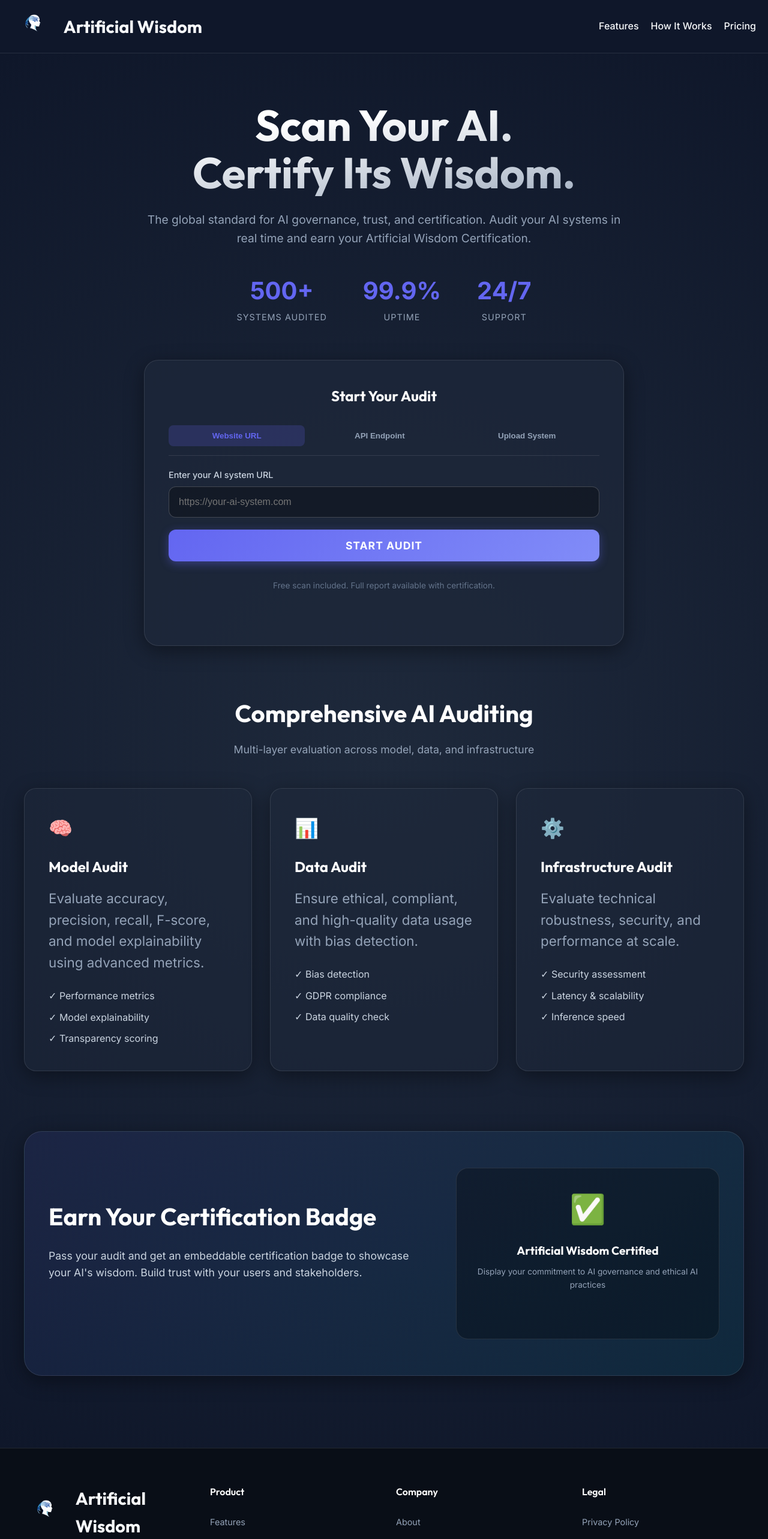
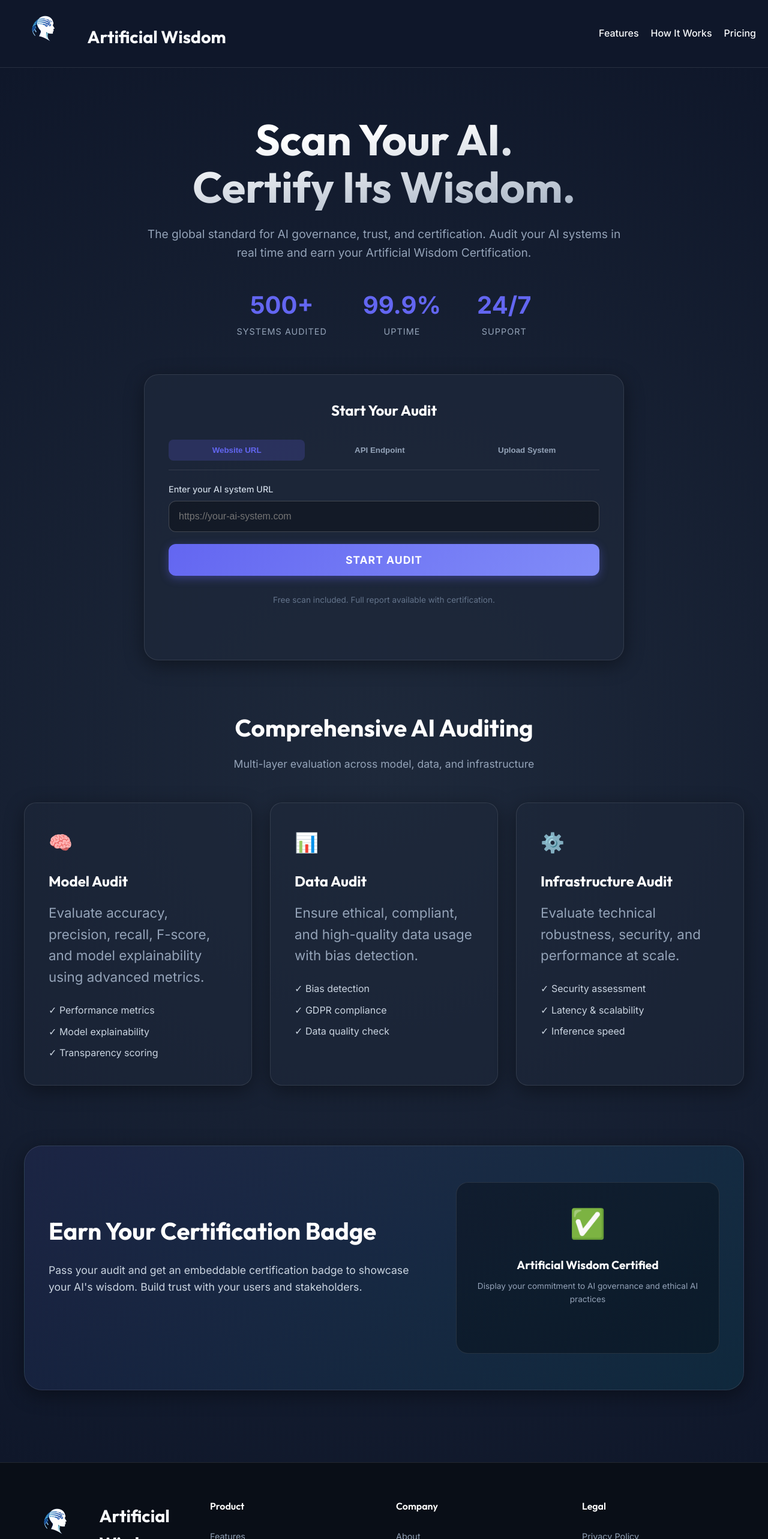
Before and after one commit to omarboudaya-max/ArtificialWisdomReport, a Next.js app in the folder frontend/: page / in a window 1280 px wide. Shown: the top 2566 px of the page at 60% size. Built offline with nearby package versions, Linux system fonts and the light colour scheme.

Commit message:
Enlarge logo and align with text vertically

```diff
--- a/frontend/src/app/dashboard/page.tsx
+++ b/frontend/src/app/dashboard/page.tsx
@@ -293,9 +293,9 @@ function DashboardContent() {
         {/* PV Header */}
         <div style={{ display: 'flex', justifyContent: 'space-between', borderBottom: '2px solid #1e293b', paddingBottom: '20px', marginBottom: '30px' }}>
           <div>
-            <div style={{ fontSize: '24px', fontWeight: 'bold', color: '#1e293b', display: 'flex', alignItems: 'center' }}>
-              <img src="/logo.png" alt="Artificial Wisdom Logo" style={{ height: '32px', marginRight: '10px' }} />
-              Artificial Wisdom
+            <div style={{ fontSize: '28px', fontWeight: 'bold', color: '#1e293b', display: 'flex', alignItems: 'center' }}>
+              <img src="/logo.png" alt="Artificial Wisdom Logo" style={{ height: '56px', marginRight: '15px', objectFit: 'contain' }} />
+              <span style={{ transform: 'translateY(4px)' }}>Artificial Wisdom</span>
             </div>
             <div style={{ fontSize: '12px', color: '#64748b', marginTop: '5px' }}>The Global Standard for AI Governance</div>
           </div>
--- a/frontend/src/app/page.tsx
+++ b/frontend/src/app/page.tsx
@@ -35,8 +35,8 @@ export default function Home() {
       {/* Header */}
       <header style={{ display: 'flex', justifyContent: 'space-between', alignItems: 'center', padding: '20px', borderBottom: '1px solid var(--glass-border)', flexWrap: 'wrap', gap: '15px' }}>
         <div style={{ fontSize: '1.8rem', fontWeight: 700, fontFamily: 'var(--font-heading)', display: 'flex', alignItems: 'center' }}>
-          <img src="/logo.png" alt="Artificial Wisdom Logo" style={{ height: '48px', marginRight: '12px' }} />
-          Artificial Wisdom
+          <img src="/logo.png" alt="Artificial Wisdom Logo" style={{ height: '72px', marginRight: '15px', objectFit: 'contain' }} />
+          <span style={{ transform: 'translateY(5px)' }}>Artificial Wisdom</span>
         </div>
         <nav style={{ display: 'flex', gap: '20px', fontWeight: 500, flexWrap: 'wrap' }}>
           <Link href="#features" style={{ color: 'var(--foreground)', textDecoration: 'none' }}>Features</Link>
@@ -173,8 +173,8 @@ export default function Home() {
 
           <div style={{ display: 'flex', flexDirection: 'column', gap: '20px' }}>
             <div style={{ fontSize: '1.8rem', fontWeight: 700, fontFamily: 'var(--font-heading)', display: 'flex', alignItems: 'center' }}>
-              <img src="/logo.png" alt="Artificial Wisdom Logo" style={{ height: '48px', marginRight: '12px' }} />
-              Artificial Wisdom
+              <img src="/logo.png" alt="Artificial Wisdom Logo" style={{ height: '72px', marginRight: '15px', objectFit: 'contain' }} />
+              <span style={{ transform: 'translateY(5px)' }}>Artificial Wisdom</span>
             </div>
             <p style={{ color: '#64748b', fontSize: '0.9rem', lineHeight: '1.6' }}>
               The global standard for AI governance, trust, and certification.
```
